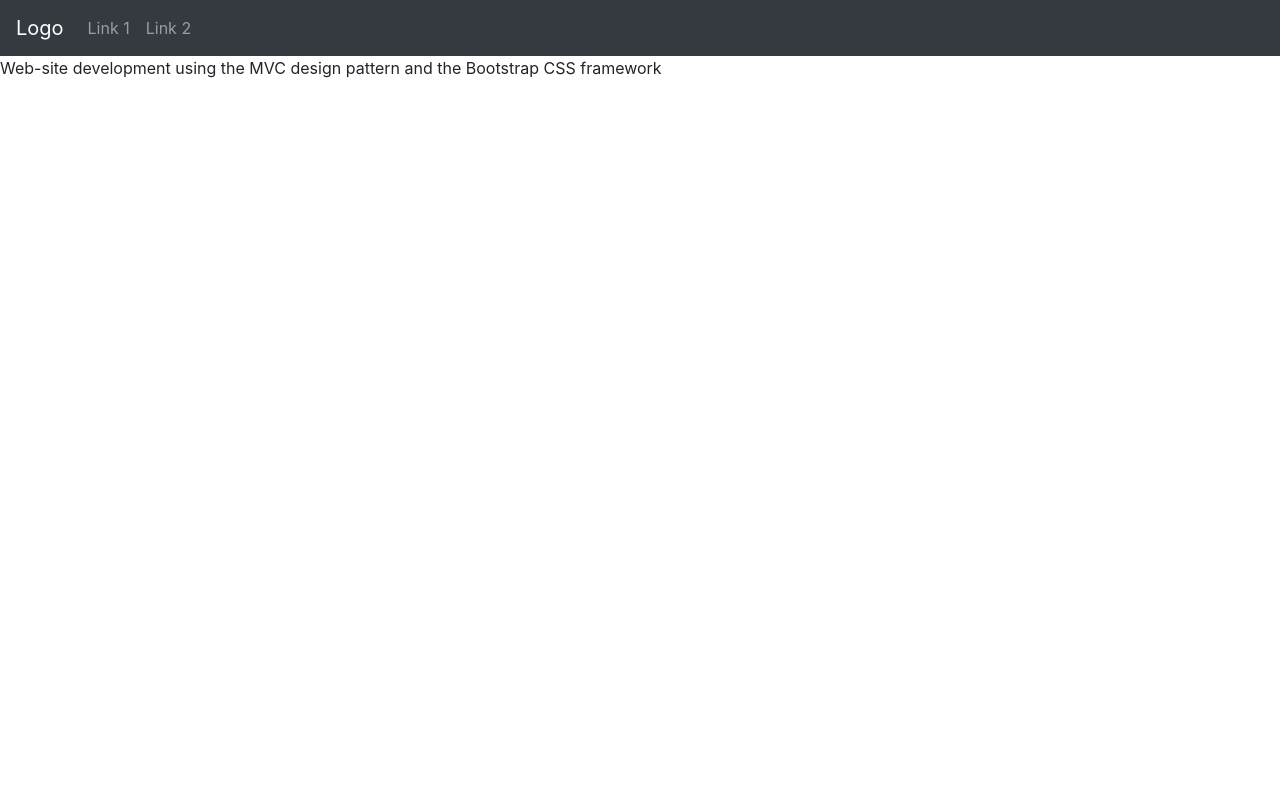
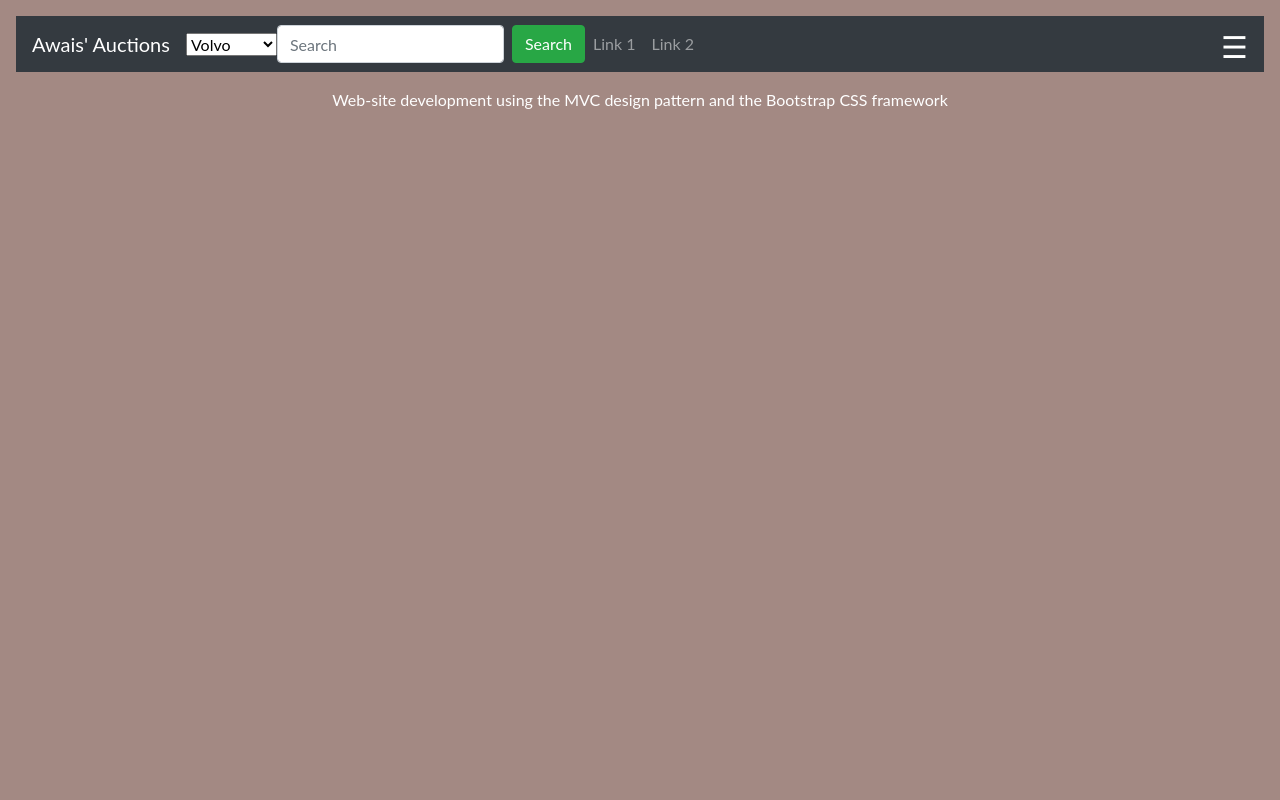
Before and after one commit to awaist7860/cLient-Server-Systems-PHP-Project, a PHP site: page / in a window 1280 px wide. Run offline with PHP 8.4, Linux system fonts and the light colour scheme; some libraries are stand-ins or nearby versions.

Commit message:
Navbar
Search bar in a form added, and animation for the burger menu added

```diff
--- a/AwaisAuctions/Views/template/header.phtml
+++ b/AwaisAuctions/Views/template/header.phtml
@@ -5,15 +5,47 @@
     <meta charset="utf-8">
     <meta name="viewport" content="width=device-width, initial-scale=1">
     <link rel="stylesheet" href="https://maxcdn.bootstrapcdn.com/bootstrap/4.5.2/css/bootstrap.min.css">
+    <link rel="stylesheet" href="css/my-Styles.css">
     <script src="https://ajax.googleapis.com/ajax/libs/jquery/3.5.1/jquery.min.js"></script>
     <script src="https://cdnjs.cloudflare.com/ajax/libs/popper.js/1.16.0/umd/popper.min.js"></script>
     <script src="https://maxcdn.bootstrapcdn.com/bootstrap/4.5.2/js/bootstrap.min.js"></script>
 </head>
 <body>
 
-<nav class="navbar navbar-expand-sm bg-dark navbar-dark">
+
+
+<body>
+
+<div id="mySidenav" class="sidenav">
+    <a href="javascript:void(0)" class="closebtn" onclick="closeNav()">&times;</a>
+    <h2>Contact Me</h2>
+    <a href="tel:00447930836880">Phone: 07930836880</a>
+    <a href="#">Twitter</a>
+    <a href="#">Instagram</a>
+    <a href="#">Facebook</a>
+</div>
+
+<div id="main"><!--Get rid of this if you want to cover the content instead of mvoing it and change container pt to 5-->
+
+
+    <nav class="navbar navbar-expand-sm bg-dark navbar-dark">
+
+    <span style="font-size:30px;cursor:pointer" onclick="openNav()">&#9776;</span>
+
+
     <!-- Brand -->
-    <a class="navbar-brand" href="#">Logo</a>
+    <a class="navbar-brand" href="index.php">Awais' Auctions</a>
+
+    <form class="form-inline" action="s">
+        <select name="cars" id="cars">
+            <option value="volvo">Volvo</option>
+            <option value="saab">Saab</option>
+            <option value="mercedes">Mercedes</option>
+            <option value="audi">Audi</option>
+        </select>
+        <input class="form-control mr-sm-2" type="text" placeholder="Search">
+        <button class="btn btn-success" type="submit">Search</button>
+    </form>
 
     <!-- Links -->
     <ul class="navbar-nav">
@@ -28,5 +60,19 @@
     </ul>
 </nav>
 
+
+
+<script>
+    function openNav() {
+        document.getElementById("mySidenav").style.width = "250px";
+        document.getElementById("main").style.marginRight = "250px";
+    }
+
+    function closeNav() {
+        document.getElementById("mySidenav").style.width = "0";
+        document.getElementById("main").style.marginRight= "0";
+    }
+</script>
+
 </body>
 </html>
--- a/AwaisAuctions/css/my-Styles.css
+++ b/AwaisAuctions/css/my-Styles.css
@@ -0,0 +1,128 @@
+/*This make sure that everything is set to zero*/
+*,*::before,*::after{
+    margin: 0;
+    padding: 0;
+    box-sizing: border-box
+}
+
+
+body, html {
+    height: 100%;
+}
+
+.bg {
+    /* The image used */
+
+
+    /* Full height */
+    height: 50%;
+
+    /* Center and scale the image nicely */
+    background-position: center;
+    background-repeat: no-repeat;
+    background-size: cover;
+}
+
+body {
+    font-family: "Lato", sans-serif;
+}
+
+.sidenav {
+    height: 100%;
+    width: 0;
+    position: fixed;
+    z-index: 1;
+    top: 0;
+    right: 0;
+    background-color: #111;
+    overflow-x: hidden;
+    transition: 0.5s;
+    padding-top: 60px;
+
+}
+
+.sidenav a {
+    padding: 8px 8px 8px 32px;
+    text-decoration: none;
+    font-size: 25px;
+    color: #818181;
+    display: block;
+    transition: 0.3s;
+
+}
+
+.sidenav a:hover {
+    color: #f1f1f1;
+}
+
+.sidenav .closebtn {
+    position: absolute;
+    top: 0;
+    right: 25px;
+    font-size: 36px;
+    margin-left: 50px;
+}
+
+#main {
+    transition: margin-left .5s;
+    padding: 16px;
+}
+
+@media screen and (max-height: 450px) {
+    .sidenav {padding-top: 15px;}
+    .sidenav a {font-size: 18px;}
+}
+
+/*This make sure that everything is set to zero*/
+*,*::before,*::after{
+    margin: 0;
+    padding: 0;
+    box-sizing: border-box
+}
+
+
+body{
+
+    background-color: #A38983;
+
+    height: 120px;
+
+    background-position: center;
+    background-repeat: no-repeat;
+    background-size: cover;
+    color: white;
+    text-align: center;
+}
+
+table.ServiceTable{
+    margin-left: auto;
+    margin-right: auto;
+}
+
+table.timesTable{
+    margin-left: auto;
+    margin-right: auto;
+    margin-bottom: 2%;
+}
+.times h3{
+    margin-bottom: 2%;
+
+}
+
+.Styles{
+    margin-top: 10%;
+    margin-bottom: 10%;
+}
+
+.notice p{
+    margin-left: 15%;
+    margin-right: 15%;
+    margin-bottom: 10%;
+}
+
+
+span{
+    position:absolute;
+    top: 8px;
+    right: 16px;
+}
```
